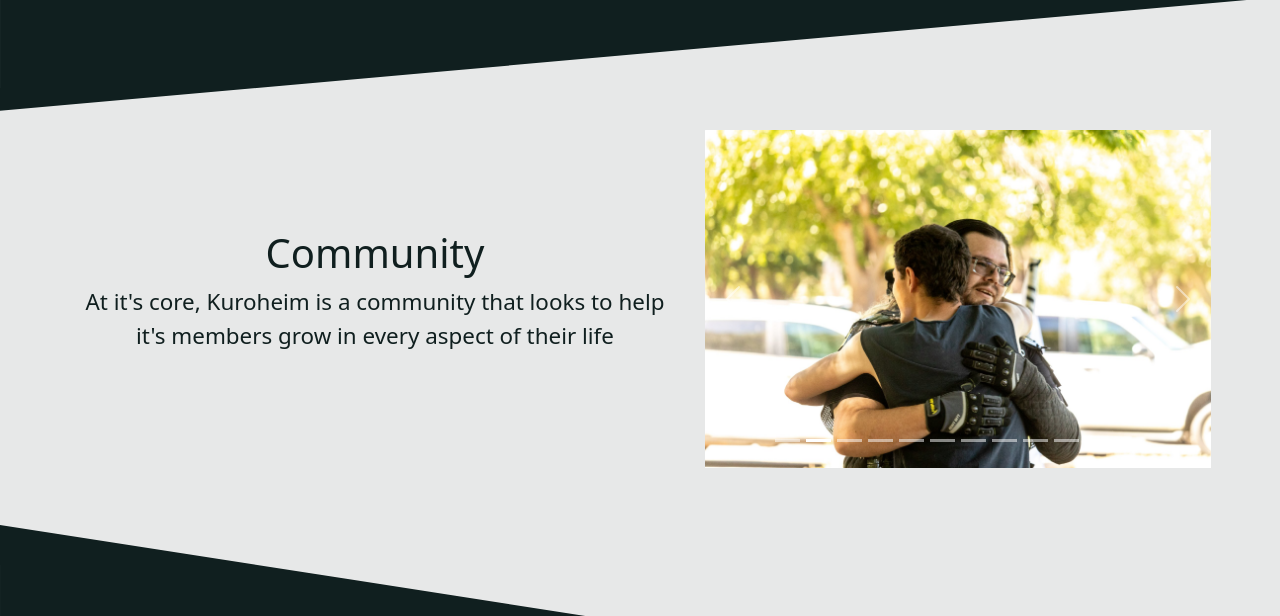
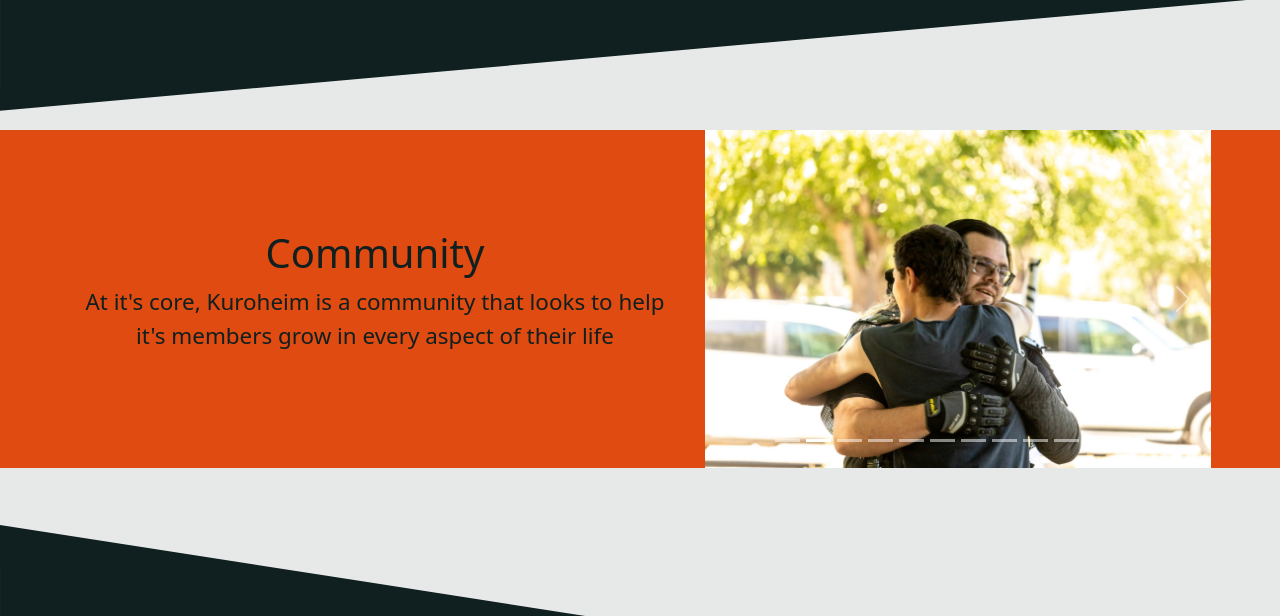
Before and after one commit to AlexanderELucas/new-landing, a plain HTML site: page index.html in a window 1280 px wide. Shown: the part 184-800 px from the top of the page. Drawn offline with nearby package versions, Linux system fonts and the light colour scheme.

Commit message:
test change

```diff
--- a/styles.css
+++ b/styles.css
@@ -58,7 +58,7 @@
 }
 /* Community Slides */
 .community {
-    background-color: #E7E8E8;
+    background-color: #df4b10;
     color: #101f1f
 }
 /* Battle Slides */
```
